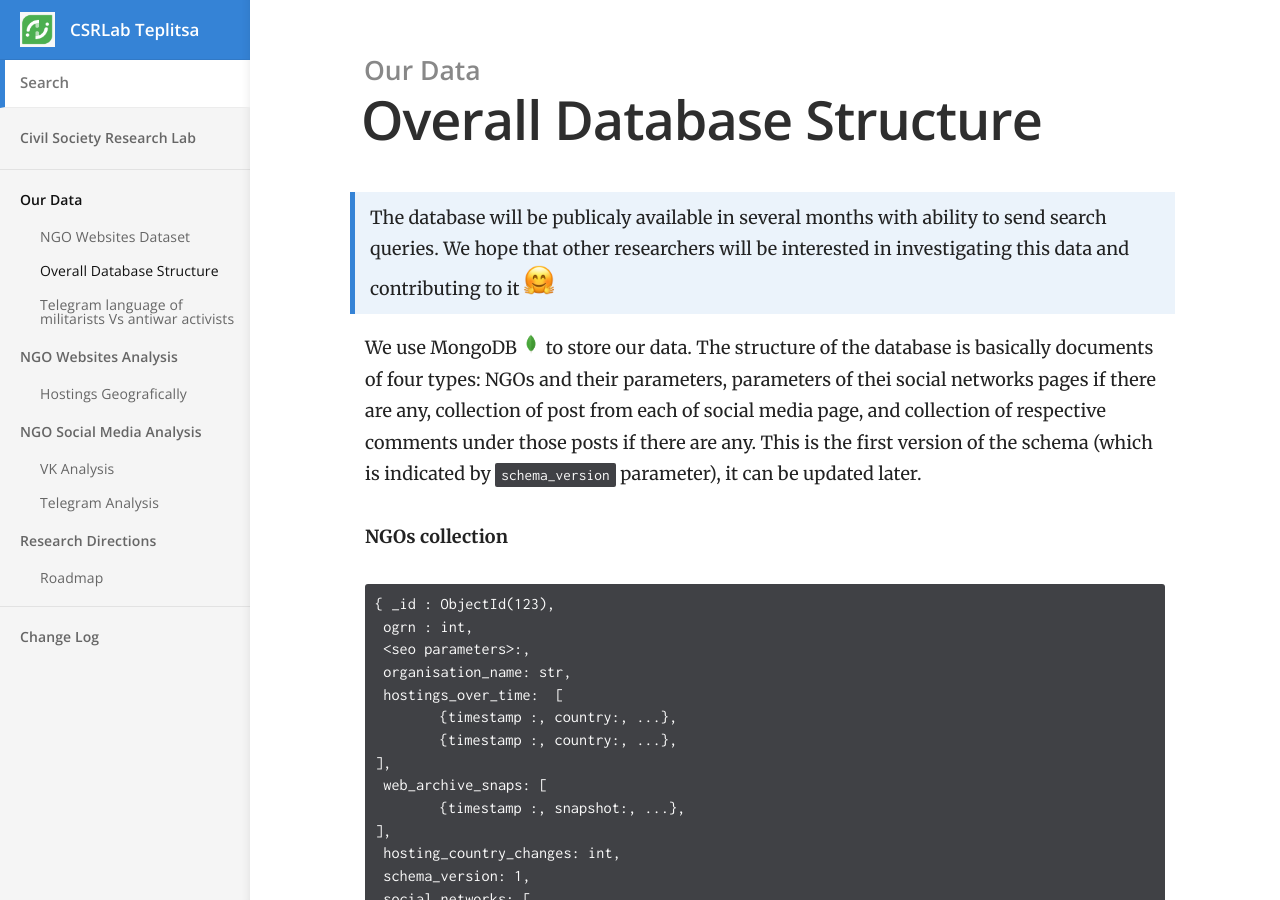
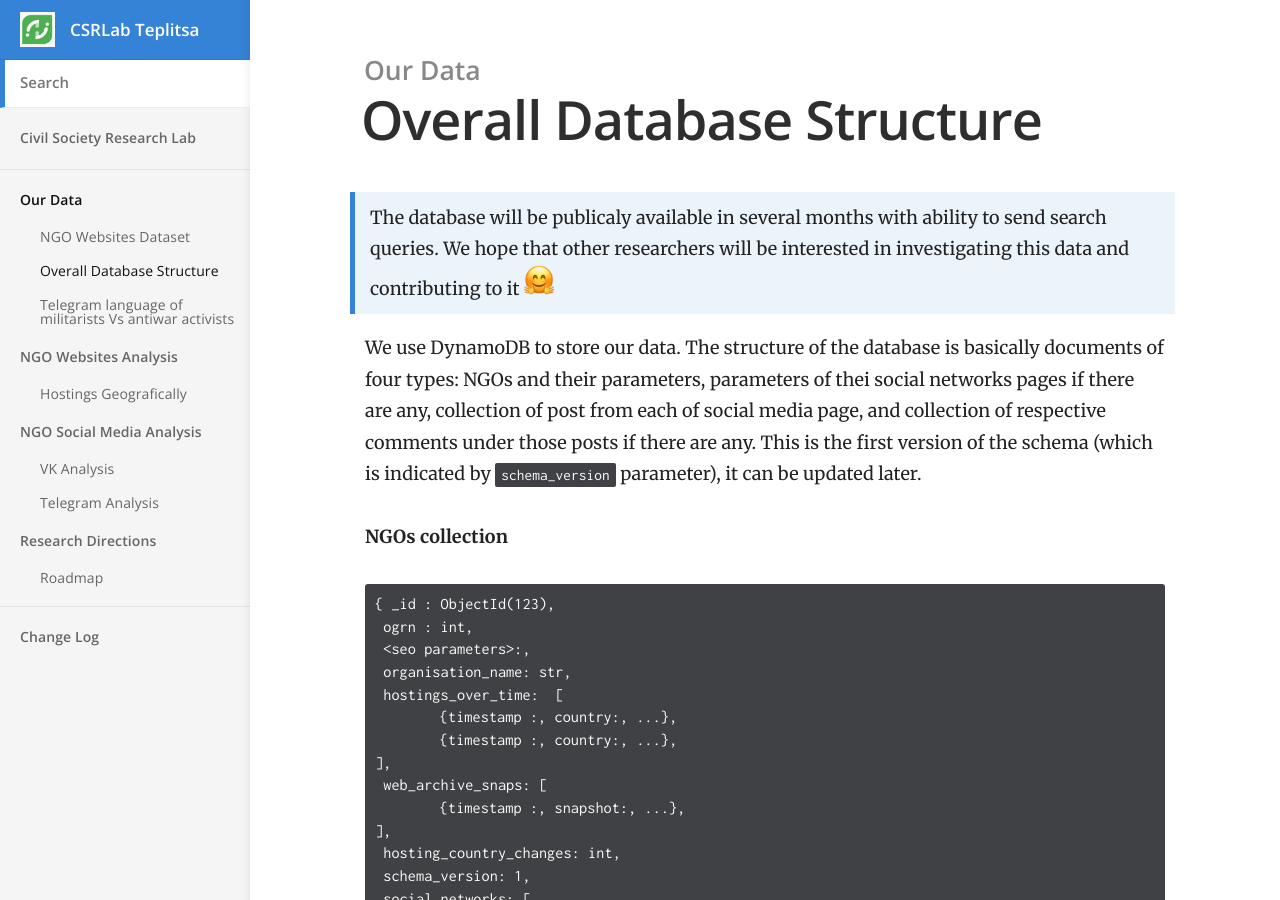
Before and after one commit to Teplitsa/CSRLab, a Jekyll site: the page built from docs/_docs/Our_Data/database-structure.md, in a window 1280 px wide and 900 px high. Built offline with Jekyll 4.4.1, drawn with Linux system fonts in a browser that asks for light colours.

Commit message:
Update database-structure.md

```diff
--- a/docs/_docs/Our_Data/database-structure.md
+++ b/docs/_docs/Our_Data/database-structure.md
@@ -7,7 +7,7 @@ order: 2
 
 > The database will be publicaly available in several months with ability to send search queries. We hope that other researchers will be interested in investigating this data and contributing to it <img src ="https://raw.githubusercontent.com/Teplitsa/CSRLab/main/docs/images/hugging_face.png" width="30" height="30" alt="hugging_face">
 
-We use MongoDB <img src ="https://raw.githubusercontent.com/Teplitsa/CSRLab/main/docs/images/mongodb.png" width="20" height="20" alt="mongodb_logo"> to store our data. The structure of the database is basically documents of four types: NGOs and their parameters, parameters of thei social networks pages if there are any, collection of post from each of social media page, and collection of respective comments under those posts if there are any. This is the first version of the schema (which is indicated by `schema_version` parameter), it can be updated later.
+We use DynamoDB to store our data. The structure of the database is basically documents of four types: NGOs and their parameters, parameters of thei social networks pages if there are any, collection of post from each of social media page, and collection of respective comments under those posts if there are any. This is the first version of the schema (which is indicated by `schema_version` parameter), it can be updated later.
 
 **NGOs collection**
 
```
